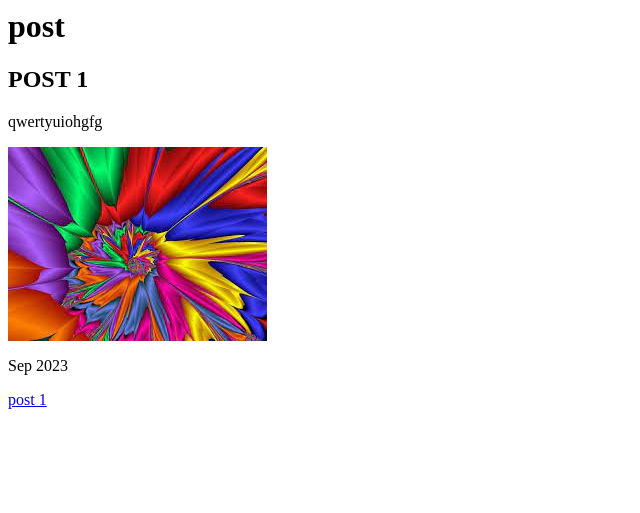
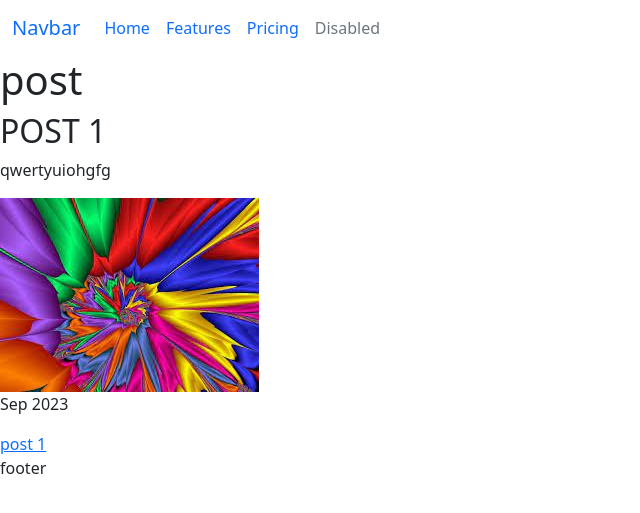
Before and after one commit to MiltonAF/portafolio_django, a Django app: page /blog/ in a window 1280 px wide. Shown: the top 513 px of the page, without its empty margins (0-640 px from the left). Run offline with Django 4.2, Linux system fonts and the light colour scheme; data comes from the database, SQL or seed files in the repository.

Commit message:
Actualizando

```diff
--- a/blog/templates/post.html
+++ b/blog/templates/post.html
@@ -1,3 +1,7 @@
+{% extends 'layout.html' %}
+
+{% block content %}
+
 <h1>post</h1>
 
 {% for post in posts %}
@@ -10,3 +14,5 @@
 <a href="{% url 'blog:p_detail' post.id %}">{{post.title}}</a>
 
 {% endfor %}
+
+{% endblock %}
--- a/blog/templates/post_detail.html
+++ b/blog/templates/post_detail.html
@@ -1,6 +1,12 @@
+{% extends 'layout.html' %}
+
+
+{% block content %}
 <h1>Post</h1>
 
 <h2>{{post.title}}</h2>
 <p>{{post.description|safe}}</p>
 <img src="{{post.image.url}}" alt="" srcset="">
 <h3>{{post.date}}</h3>
+
+{% endblock %}
--- a/portfolio/templates/home.html
+++ b/portfolio/templates/home.html
@@ -1,3 +1,7 @@
+{% extends 'layout.html' %}
+
+{% block content %}
+
 <h1>Home</h1>
 
 {% for proj in project %}
@@ -9,3 +13,5 @@
 
 
 {% endfor  %}
+
+{% endblock %}
--- a/portfolio/templates/layout.html
+++ b/portfolio/templates/layout.html
@@ -3,9 +3,18 @@
 <head>
     <meta charset="UTF-8">
     <meta name="viewport" content="width=device-width, initial-scale=1.0">
-    <title>Document</title>
+    <title>Django Portfolio</title>
+    <link href="https://cdn.jsdelivr.net/npm/bootstrap@5.1.3/dist/css/bootstrap.min.css" rel="stylesheet"
+    integrity="sha384-1BmE4kWBq78iYhFldvKuhfTAU6auU8tT94WrHftjDbrCEXSU1oBoqyl2QvZ6jIW3" crossorigin="anonymous">
+
 </head>
 <body>
+    {% include 'partials/navbar.html'  %}
+
+    {% block content %}
+    {% endblock %}
+
+    <footer>footer</footer>
 
 </body>
 </html>
--- /dev/null
+++ b/portfolio/templates/partials/navbar.html
@@ -0,0 +1,24 @@
+<nav class="navbar navbar-expand-lg bg-body-tertiary">
+    <div class="container-fluid">
+      <a class="navbar-brand" href="#">Navbar</a>
+      <button class="navbar-toggler" type="button" data-bs-toggle="collapse" data-bs-target="#navbarNav" aria-controls="navbarNav" aria-expanded="false" aria-label="Toggle navigation">
+        <span class="navbar-toggler-icon"></span>
+      </button>
+      <div class="collapse navbar-collapse" id="navbarNav">
+        <ul class="navbar-nav">
+          <li class="nav-item">
+            <a class="nav-link active" aria-current="page" href="#">Home</a>
+          </li>
+          <li class="nav-item">
+            <a class="nav-link" href="#">Features</a>
+          </li>
+          <li class="nav-item">
+            <a class="nav-link" href="#">Pricing</a>
+          </li>
+          <li class="nav-item">
+            <a class="nav-link disabled" aria-disabled="true">Disabled</a>
+          </li>
+        </ul>
+      </div>
+    </div>
+  </nav>
```
